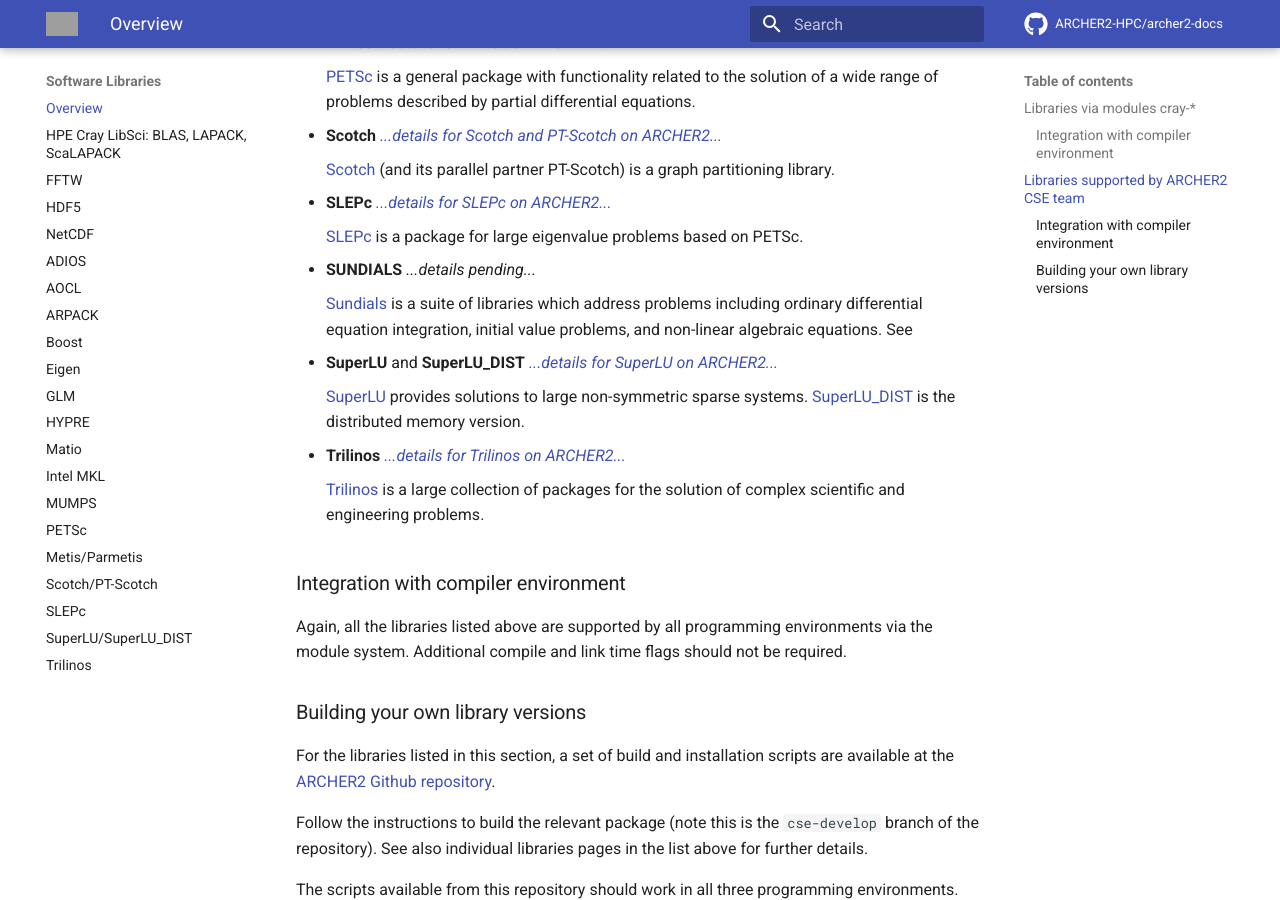
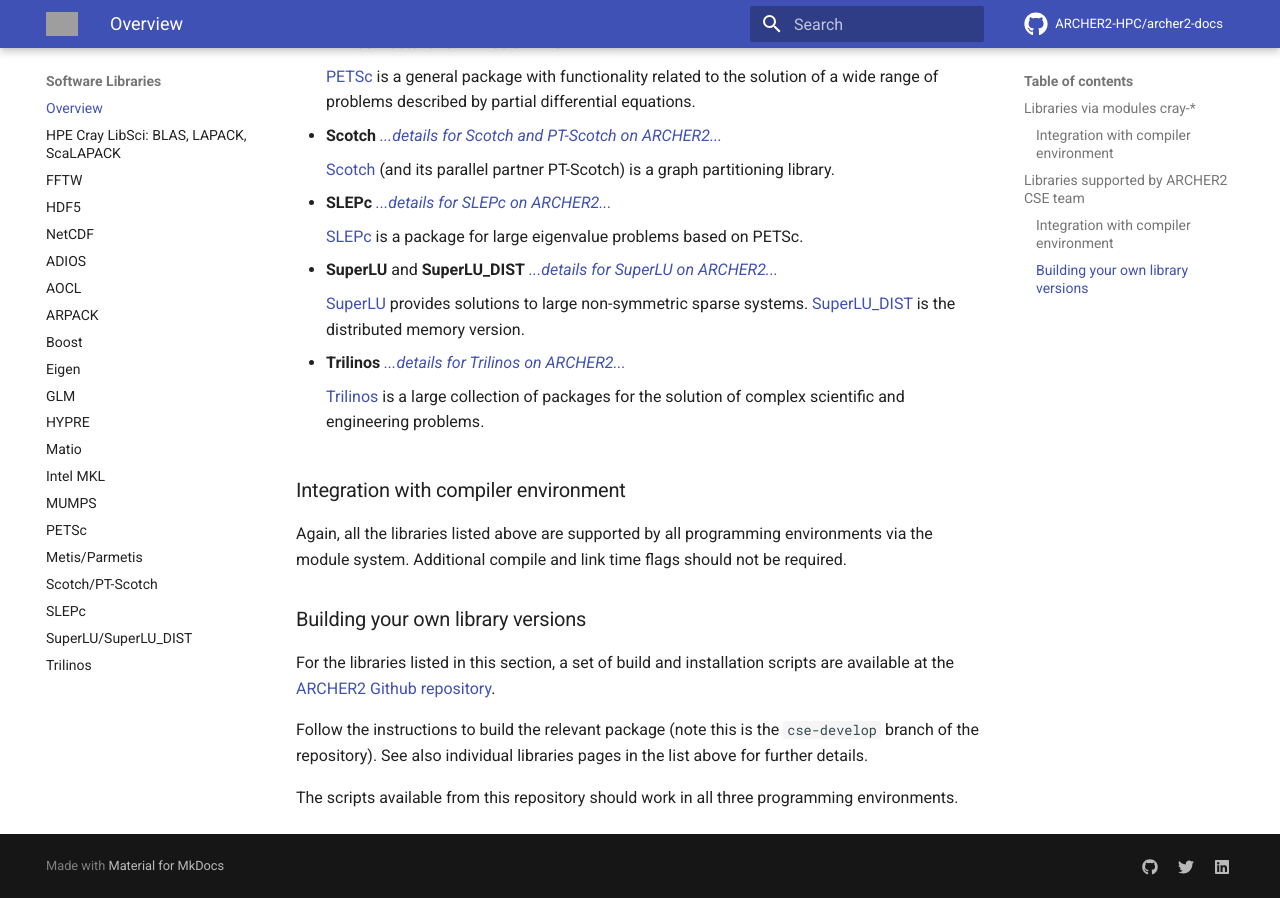
Before and after one commit to ARCHER2-HPC/archer2-docs, an MkDocs documentation site: the page built from docs/software-libraries/index.md, in a window 1280 px wide and 900 px high, scrolled down 2169 px. Built offline with MkDocs 1.6.1 and Material for MkDocs 9.7.7, drawn with Linux system fonts in a browser that asks for light colours; comment, search, counter and statistics services are not loaded; grey boxes are pictures that could not be loaded.

Commit message:
Removed documentation and references to ELK and SunDIALS as part of CSE RFC 002

```diff
--- a/docs/software-libraries/index.md
+++ b/docs/software-libraries/index.md
@@ -133,13 +133,6 @@ The following libraries will also made available by the ARCHER2 CSE team:
 
 [760]: https://slepc.upv.es
 
-- **SUNDIALS** *...details pending...*
-
-    [Sundials](https://computing.llnl.gov/projects/sundials) is a suite of libraries which address problems including
-    ordinary differential equation integration, initial value problems,
-    and non-linear algebraic equations.
-    See
-
 - **SuperLU** and **SuperLU_DIST** [*...details for SuperLU on ARCHER2...*](superlu.md)
 
     [SuperLU][800] provides solutions to large non-symmetric sparse systems.
```
Also changed, not shown: docs/research-software/index.md (+0 -1 lines).
